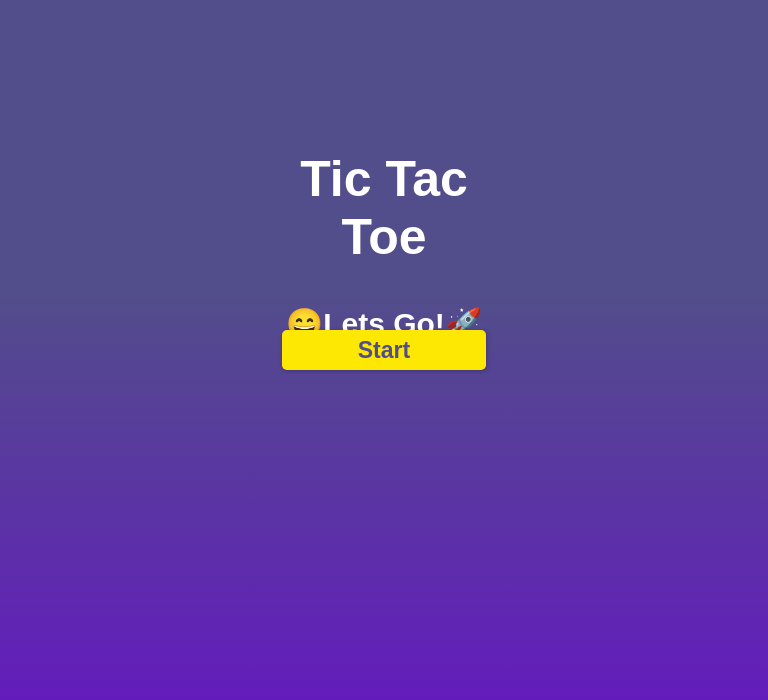
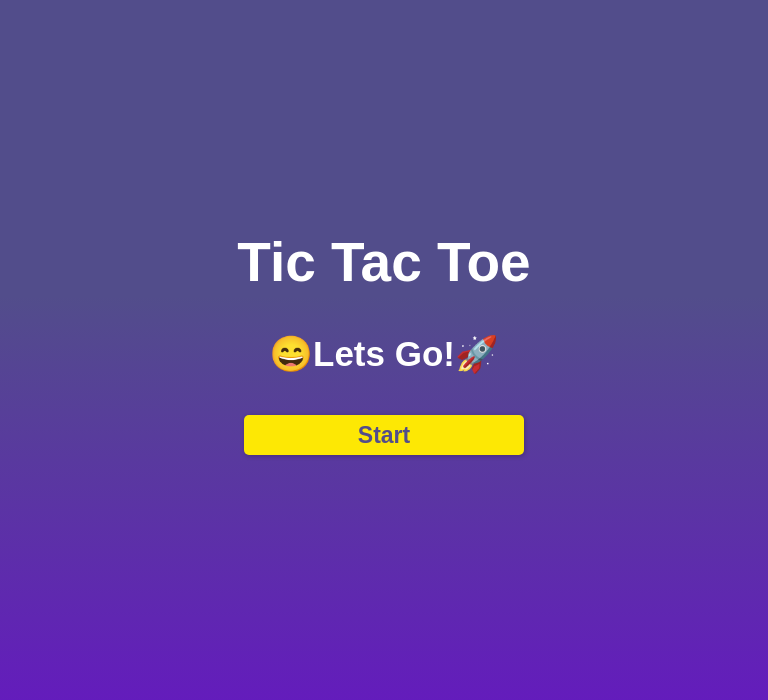
Before and after one commit to ElimarLucena/Tic-Tac-Toe, a React (Create React App) app in the folder tic-tac-toe/: page / in a window 768 px wide. Shown: the top 700 px of the page. Built offline with nearby package versions, Linux system fonts and the light colour scheme; the HTML template or start-up script is replaced by a standard one.

Commit message:
style:  Responsive breakpoints for tablet login page

```diff
--- a/tic-tac-toe/src/Pages/Login/style.css
+++ b/tic-tac-toe/src/Pages/Login/style.css
@@ -62,6 +62,30 @@
   font-size: 30px;
 }
 
+@media screen and (min-width: 481px) and (max-width: 768px){
+  .conatiner-login {
+    display: flex;
+    flex-direction: column;
+    min-height: 100vh;
+  }
+
+  .title-login {
+    text-align: center;
+    font-size: 55px;
+    margin-top: 30%;
+    color: rgb(255, 255, 255);
+  }
+
+  .button-login {
+    margin-top: 40px;
+    max-width: 280px;
+  }
+
+  .conatiner-login h2 {
+    font-size: 35px;
+  }
+}
+
 @media screen and (min-width: 401px) and (max-width: 480px){
   .conatiner-login {
     display: flex;
```
